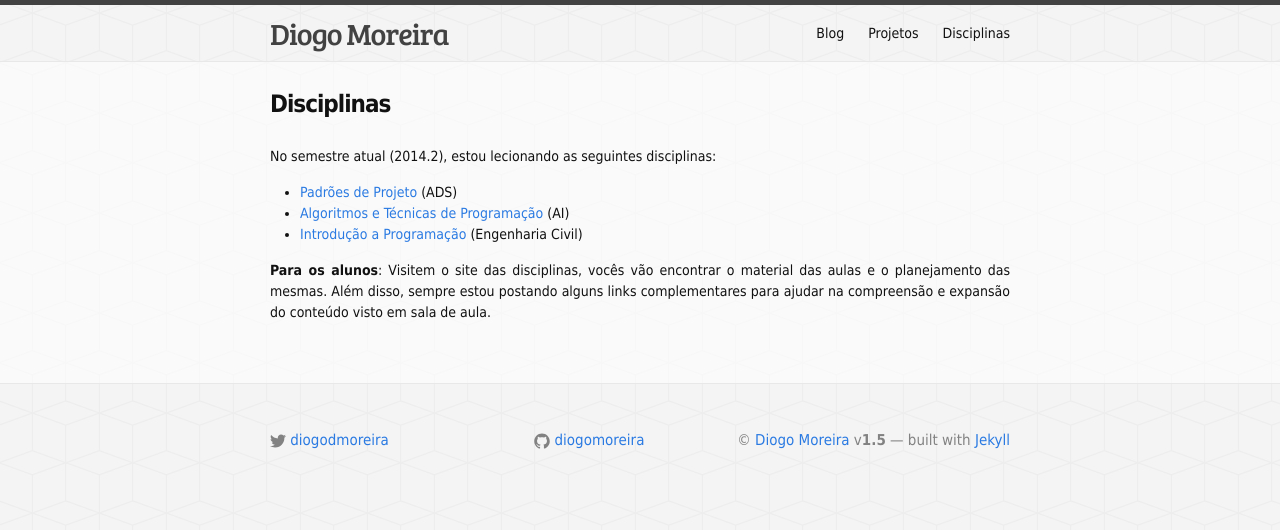
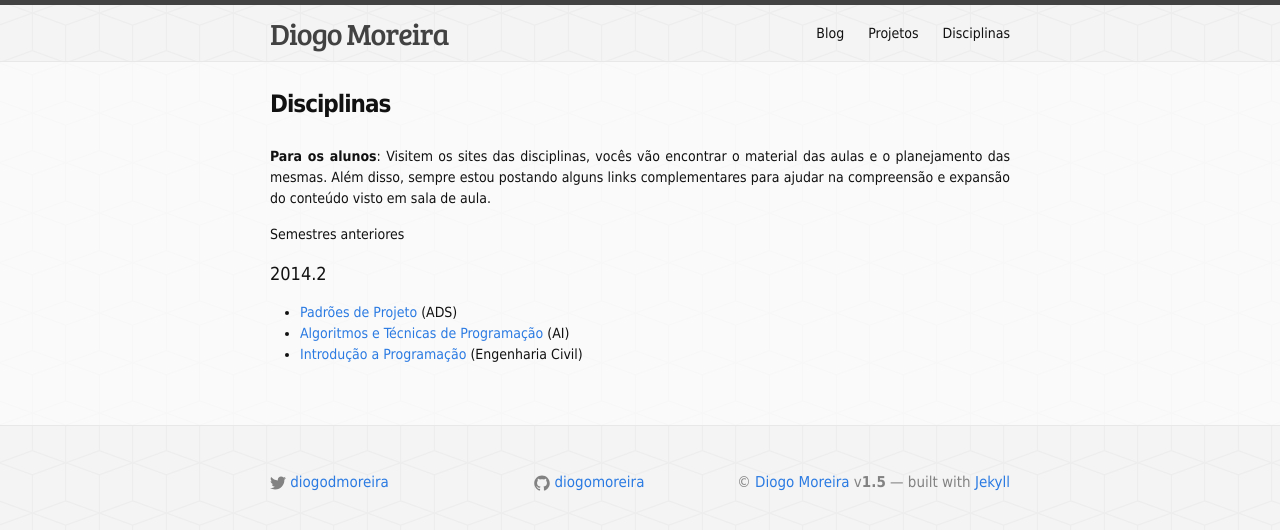
Before and after one commit to ricardojob/diogomoreira.github.io, a Jekyll site: the page built from subjects.md, in a window 1280 px wide. Shown: the top 530 px of the page. Built offline with Jekyll 4.4.1, drawn with Linux system fonts in a browser that asks for light colours.

Commit message:
Update subjects.md
Changing semester info

```diff
--- a/subjects.md
+++ b/subjects.md
@@ -3,10 +3,11 @@ layout: page
 title: Disciplinas
 permalink: /subjects/
 ---
-No semestre atual (2014.2), estou lecionando as seguintes disciplinas:
+**Para os alunos**: Visitem os sites das disciplinas, vocês vão encontrar o material das aulas e o planejamento das mesmas. Além disso, sempre estou postando alguns links complementares para ajudar na compreensão e expansão do conteúdo visto em sala de aula.
+
+Semestres anteriores
+### 2014.2 ###
 
 - [Padrões de Projeto](https://sites.google.com/site/diogodmoreira/padroes) (ADS)
 - [Algoritmos e Técnicas de Programação](https://sites.google.com/site/diogodmoreira/algoritmos-automacao) (AI)
 - [Introdução a Programação](https://sites.google.com/site/diogodmoreira/introducao-programacao) (Engenharia Civil)
-
-**Para os alunos**: Visitem o site das disciplinas, vocês vão encontrar o material das aulas e o planejamento das mesmas. Além disso, sempre estou postando alguns links complementares para ajudar na compreensão e expansão do conteúdo visto em sala de aula.
```
